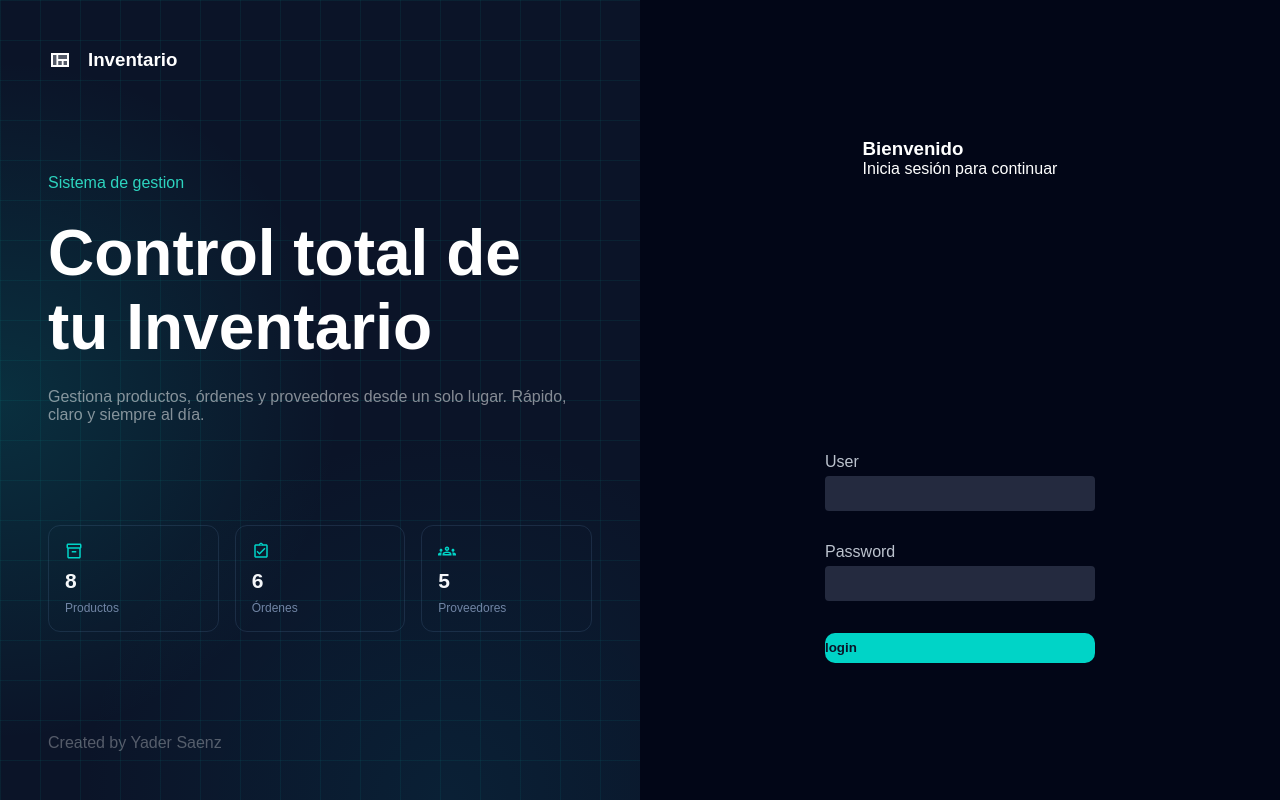
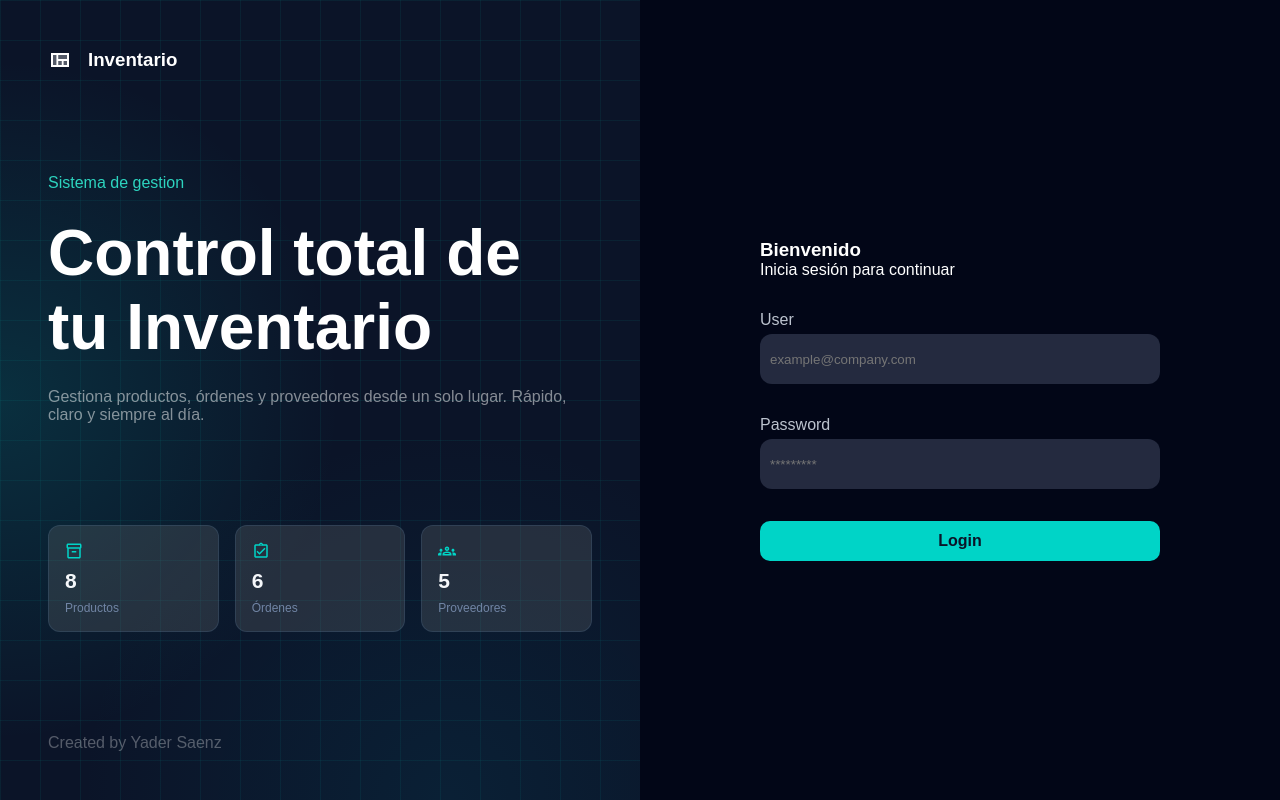
Before and after one commit to Yjsd121/desktopApp, a React (Vite) app: page / in a window 1280 px wide. Built offline with nearby package versions, Linux system fonts and the light colour scheme.

Commit message:
Style: Login View was finish

```diff
--- a/src/Login/Login.css
+++ b/src/Login/Login.css
@@ -4,12 +4,6 @@
   grid-template-columns: 1fr 1fr;
 }
 
-.Branding>*,
-.Branding header>*,
-.Branding section>*,
-.Branding .stat-card>* {
-  background: transparent;
-}
 
 .Branding {
   padding: 48px;
@@ -55,7 +49,7 @@
   color: #2dd4bf;
 }
 
-.Branding .INFO strong {
+.Branding .INFO h3 {
   font-size: 64px;
 }
 
@@ -70,16 +64,16 @@
 }
 
 .Minicards-container>* {
-  min-height: 106px;
-  padding: 16px;
   display: flex;
   flex-direction: column;
   align-items: flex-start;
+  min-height: 106px;
+  padding: 16px;
   gap: 10px;
-  background: rgba(24, 39, 62, 0.75);
-  border: 1px solid rgba(100, 140, 180, 0.18);
   border-radius: 12px;
   box-sizing: border-box;
+  background: rgba(116, 119, 117, 0.253);
+  border: 1px solid rgba(100, 140, 180, 0.18);
 }
 
 .Branding footer {
@@ -96,7 +90,6 @@
   font-size: 21px;
   font-weight: 700px;
   line-height: 1;
-
   color: #f5f7fa;
 }
 
@@ -106,20 +99,26 @@
 }
 
 .FORM-container {
-  display: grid;
-  place-items: center;
+  display: flex;
+  align-items: center;
+  flex-direction: column;
+  justify-content: center;
+
 }
 
-.FORM-container :first-child {
+.FORM-container:first-child {
   display: flex;
   flex-direction: column;
   align-items: flex-start;
+  width: 100%;
+  text-align: left;
 }
 
 .Form {
   display: flex;
   flex-direction: column;
   gap: 2rem;
+  width: 400px;
 }
 
 .input-container {
@@ -130,17 +129,17 @@
 
 .input-container label {
   color: #bcc3ce;
-  ;
+
 }
 
 .input-container input {
-  height: 15px;
-  width: 250px;
-  border-radius: 4px;
+  height: 30px;
+  border-radius: 12px;
   background: rgba(197, 211, 255, 0.171);
   border: none;
   padding: 10px;
   transition: all ease .3s;
+  color: white;
 }
 
 .input-container input:focus {
@@ -148,10 +147,12 @@
 }
 
 .Form button {
-  height: 30px;
+  height: 40px;
   border-radius: 10PX;
   outline: none;
   border: none;
   color: #0b1428;
   background: #00d4c7;
+  font-weight: bold;
+  font-size: 16px;
 }
--- a/src/Login/Login.tsx
+++ b/src/Login/Login.tsx
@@ -12,7 +12,7 @@ export function Login() {
         </header>
         <section className="INFO">
           <span>Sistema de gestion</span>
-          <strong>Control total de tu Inventario</strong>
+          <h3>Control total de tu Inventario</h3>
           <p>
             Gestiona productos, órdenes y proveedores desde un solo lugar.
             Rápido, claro y siempre al día.
@@ -30,24 +30,20 @@ export function Login() {
         <footer>Created by Yader Saenz</footer>
       </div>
       <section className="FORM-container">
-        <div className="header">
-          <h3>Bienvenido</h3>
-          <p>Inicia sesión para continuar</p>
-        </div>
         <form className="Form">
+          <div>
+            <h3>Bienvenido</h3>
+            <p>Inicia sesión para continuar</p>
+          </div>
           <div className="input-container">
             <label>User</label>
-            <input />
+            <input type="text" placeholder="example@company.com" />
           </div>
           <div className="input-container">
             <label>Password</label>
-            <input />
+            <input type="password" placeholder="*********" />
           </div>
-          <button>
-            <p>
-              <strong>login</strong>
-            </p>
-          </button>
+          <button>Login</button>
         </form>
       </section>
     </section>
```
